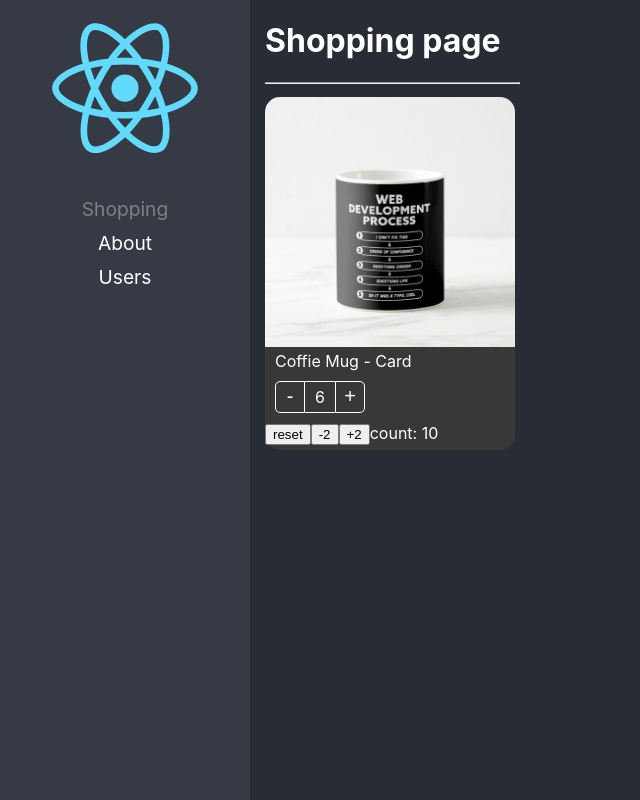
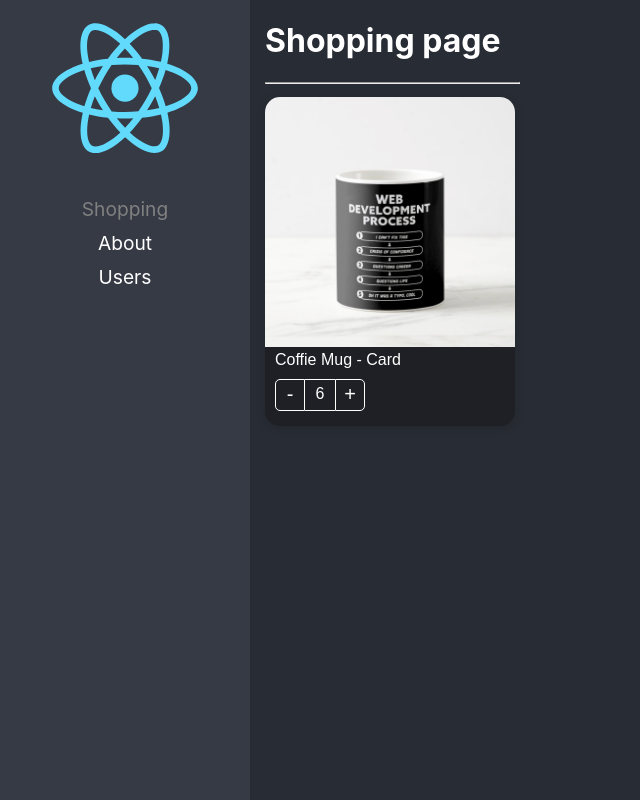
Before and after one commit to EdgardAlas/react-ts, a React (Create React App) app: page / in a window 1280 px wide. Shown: the whole page, without its empty margins (0-640 px from the left). Built offline with nearby package versions, Linux system fonts and the light colour scheme.

Commit message:
cambios para npm

```diff
--- a/src/02-component-patterns/pages/ShoppingPage.tsx
+++ b/src/02-component-patterns/pages/ShoppingPage.tsx
@@ -27,20 +27,13 @@
                   maxCount: 10,
                }}
                product={product}
-               className="bg-dark text-white"
                key={product.id}
             >
                {({ reset, maxCount, increaseBy, isMaxCountReached }) => (
                   <>
                      <ProductImage />
                      <ProductTile />
-                     <ProductButtons className="custom-buttons" />
-                     <button onClick={reset}>reset</button>
-                     <button onClick={() => increaseBy(-2)}>-2</button>
-                     {!isMaxCountReached && (
-                        <button onClick={() => increaseBy(2)}>+2</button>
-                     )}
-                     <span>count: {maxCount}</span>
+                     <ProductButtons />
                   </>
                )}
             </ProductCard>
--- a/src/02-component-patterns/styles/styles.module.css
+++ b/src/02-component-patterns/styles/styles.module.css
@@ -1,8 +1,12 @@
+
+
 .productCard {
-   background-color: white;
+    background-color: #1E2025;
     border-radius: 15px;
-   color: black;
+    box-shadow: 0px 2px 10px rgba(0,0,0,0.15);
+    color: white;
     padding-bottom: 5px;
+    font-family: Arial, Helvetica, sans-serif;
     width: 250px;
     margin-right: 5px;
     margin-top: 5px;
@@ -26,8 +30,9 @@
 .buttonMinus {
     cursor: pointer;
     background-color: transparent;
-   border: 1px solid black;
+    border: 1px solid white;
     border-radius: 5px 0px 0px 5px;
+    color: white;
     font-size: 20px;
     width: 30px;
 }
@@ -37,8 +42,9 @@
 }
 
 .countLabel {
-   border-bottom: 1px solid black;
-   border-top: 1px solid black;
+    border-bottom: 1px solid white;
+    border-top: 1px solid white;
+    color: white;
     font-size: 16px;
     height: 25px;
     padding-top: 5px;
@@ -49,8 +55,9 @@
 .buttonAdd {
     cursor: pointer;
     background-color: transparent;
-   border: 1px solid black;
+    border: 1px solid white;
     border-radius: 0px 5px 5px 0px;
+    color: white;
     font-size: 20px;
     width: 30px;
 }
@@ -59,7 +66,8 @@
     background-color: rgba(0, 0, 0, 0.1);
 }
 
-.disable {
+
+.disabled {
     border-color: grey !important;
     border-left: 1px solid white !important;
     color: grey !important;
```
Lines whose indentation alone changed are shown as unchanged.
